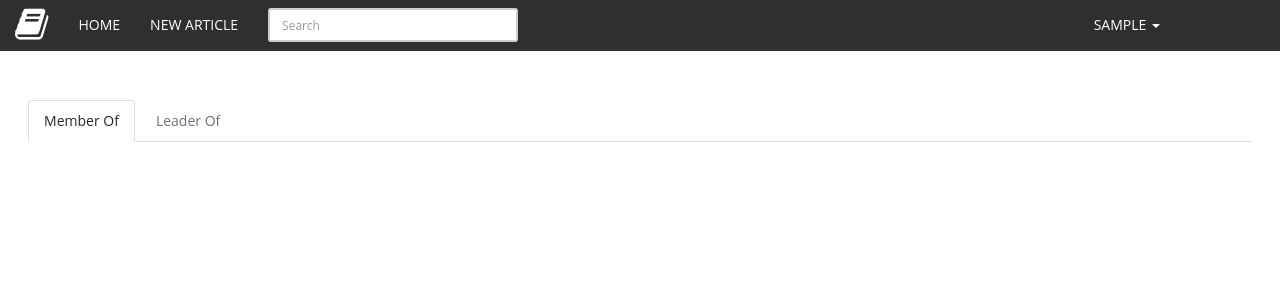
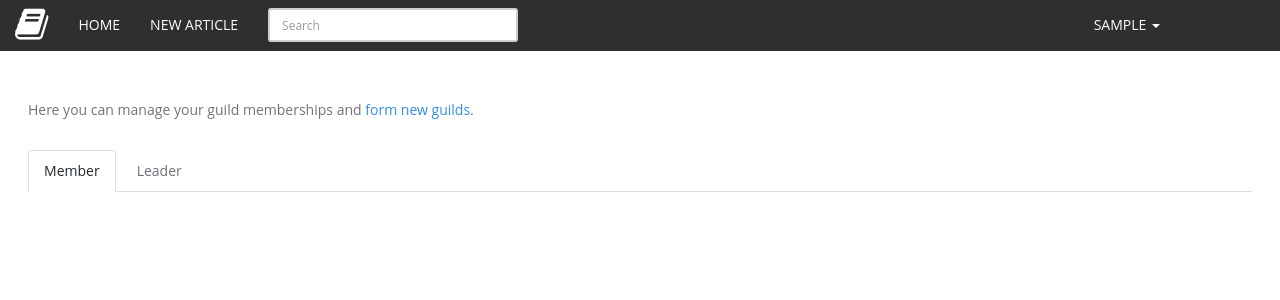
Before and after one commit to rolsn/wordscheme, a Django app: page /guilds/ in a window 1280 px wide. Shown: the top 300 px of the page. Run offline with Django 3.2, Linux system fonts and the light colour scheme; the visitor is signed in with stand-in values (Sample User, id 1); data comes from the database, SQL or seed files in the repository; parts of the project's set-up code (start-up, migrations or seed data) failed here and were passed over; some libraries are stand-ins or nearby versions.

Commit message:
updating links

```diff
--- a/website/templates/website/guilds.html
+++ b/website/templates/website/guilds.html
@@ -3,12 +3,14 @@
 {% block content %}
 
 <div id="guilds">
- <nav id="guilds-nav-tabs">
-    <ul class="nav nav-tabs">
-        <li role="presentation" class="active"><a href="#bio">Member Of</a></li>
-        <li role="presentation"><a href="#articles">Leader Of</a></li>
-    </ul>
-</nav>
+    <p>Here you can manage your guild memberships and <a href="#">form new guilds.</a></p>
+    <br />
+    <nav id="guilds-nav-tabs">
+        <ul class="nav nav-tabs">
+            <li role="presentation" class="active"><a href="#member">Member</a></li>
+            <li role="presentation"><a href="#leader">Leader</a></li>
+        </ul>
+    </nav>
 </div>
 
 {% endblock %}
--- a/website/templates/website/nav.html
+++ b/website/templates/website/nav.html
@@ -42,7 +42,7 @@
                                 <li><a href="{% url 'profiles' current_user %}">Profile</a></li>
                                 <li><a href="#">Articles</a></li>
                                 <li><a href="#">Following</a></li>
-                                <li><a href="#">Guilds</a></li>
+                                <li><a href="{% url 'guilds' %}">Guilds</a></li>
                                 <li><a href="{% url 'logout' %}">Log Out</a></li>
                             </ul>
                         </li>
```
